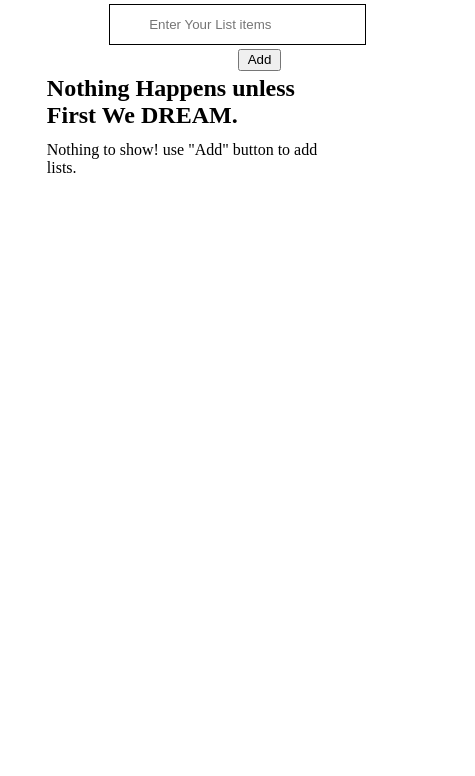
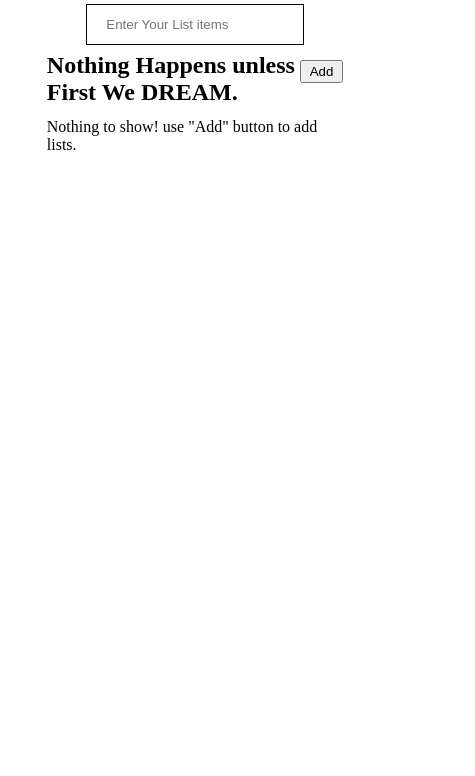
Before and after one commit to ZarinTasnimTwinkle/Dream-list, a plain HTML site: page index.html in a window 390 px wide. Shown: the part 68-844 px from the top of the page, 475 px wide, since content can reach past the window. Drawn offline with Linux system fonts and the light colour scheme.

Commit message:
Update style.css
made this website responsive for all kind of device

```diff
--- a/style.css
+++ b/style.css
@@ -2,8 +2,219 @@
   margin: 0;
   padding: 0;
 }
+@media (max-width: 1341px) {
+  input {
+    margin: 1% 0 1% 27%;
+    border: 1px solid black;
+    padding: 3% 10%;
+  }
+}
+@media (max-width: 1268px) {
+  input {
+    margin: 1% 0 1% 26%;
+    border: 1px solid black;
+    padding: 3% 10%;
+  }
+}
+@media (max-width: 1175px) {
+  input {
+    margin: 1% 0 1% 25%;
+    border: 1px solid black;
+    padding: 3% 10%;
+  }
+}
+@media (max-width: 1111px) {
+  input {
+    margin: 1% 0 1% 24%;
+    border: 1px solid black;
+    padding: 3% 10%;
+  }
+}
+@media (max-width: 1052px) {
+  input {
+    margin: 1% 0 1% 23%;
+    border: 1px solid black;
+    padding: 3% 10%;
+  }
+}
+@media (max-width: 998px) {
+  input {
+    margin: 1% 0 1% 22%;
+    border: 1px solid black;
+    padding: 3% 10%;
+  }
+}
+@media (max-width: 949px) {
+  input {
+    margin: 1% 0 1% 21%;
+    border: 1px solid black;
+    padding: 3% 10%;
+  }
+}
+@media (max-width: 906px) {
+  input {
+    margin: 1% 0 1% 20%;
+    border: 1px solid black;
+    padding: 3% 10%;
+  }
+}
+@media (max-width: 868px) {
+  #add {
+    padding: 0.5% 2%;
+    margin-right: 32%;
+    margin-top: 3%;
+    float: right;
+  }
+}
+@media (max-width: 832px) {
+  #add {
+    padding: 0.5% 2%;
+    margin-right: 31%;
+    margin-top: 3%;
+    float: right;
+  }
+}
+@media (max-width: 798px) {
+  #add {
+    padding: 0.5% 2%;
+    margin-right: 30%;
+    margin-top: 3%;
+    float: right;
+  }
+}
+@media (max-width: 765px) {
+  #add {
+    padding: 0.5% 2%;
+    margin-right: 29%;
+    margin-top: 3%;
+    float: right;
+  }
+}
+@media (max-width: 737px) {
+  #add {
+    padding: 0.5% 2%;
+    margin-right: 28%;
+    margin-top: 3%;
+    float: right;
+  }
+}
+@media (max-width: 710px) {
+  #add {
+    padding: 0.5% 2%;
+    margin-right: 27%;
+    margin-top: 3%;
+    float: right;
+  }
+}
+@media (max-width: 686px) {
+  #add {
+    padding: 0.5% 2%;
+    margin-right: 23%;
+    margin-top: 3%;
+    float: right;
+  }
+}
+@media (max-width: 607px) {
+  #add {
+    padding: 0.5% 2%;
+    margin-right: 18%;
+    margin-top: 3%;
+    float: right;
+  }
+}
+@media (max-width: 525px) {
+  #add {
+    padding: 0.5% 2%;
+    margin-right: 14%;
+    margin-top: 3%;
+    float: right;
+  }
+}
+@media (max-width: 500px) {
+  input {
+    margin: 1% 0 1% 22%;
+    border: 1px solid black;
+    padding: 3% 10%;
+  }
+  #add {
+    padding: 0.5% 2%;
+    margin-right: 12%;
+    margin-top: 3%;
+    float: right;
+  }
+}
+@media (max-width: 414px) {
+  input {
+    margin: 1% 0 1% 22%;
+    border: 1px solid black;
+    padding: 3% 5%;
+  }
+  #add {
+    padding: 0.5% 2%;
+    margin-right: 12%;
+    margin-top: 3%;
+    float: right;
+  }
+}
+@media (max-width: 375px) {
+  input {
+    margin: 1% 0 1% 20%;
+    border: 1px solid black;
+    padding: 4% 1%;
+  }
+  #add {
+    padding: 0.5% 2%;
+    margin-right: 18%;
+    margin-top: 3%;
+    float: right;
+  }
+  h2 {
+    margin: 1% 8%;
+  }
+  div {
+    margin: 3% 8%;
+  }
+}
+@media (max-width: 360px) {
+  input {
+    margin: 1% 0 1% 20%;
+    border: 1px solid black;
+    padding: 4% 1%;
+  }
+  #add {
+    padding: 0.5% 2%;
+    margin-right: 15%;
+    margin-top: 3%;
+    float: right;
+  }
+  h2 {
+    margin: 1% 5%;
+  }
+  div {
+    margin: 3% 5%;
+  }
+}
+@media (max-width: 320px) {
+  input {
+    margin: 1% 0 1% 18%;
+    border: 1px solid black;
+    padding: 4% 1%;
+  }
+  #add {
+    padding: 0.5% 2%;
+    margin-right: 12%;
+    margin-top: 3%;
+    float: right;
+  }
+  h2 {
+    margin: 1% 10%;
+  }
+  div {
+    margin: 3% 10%;
+  }
+}
 header {
-/*   margin: 40px 280px 25px;
+  /* margin: 40px 280px 25px;
   padding: 5px 0; */
   margin: 2%;
   padding: 1% 0;
@@ -11,28 +222,35 @@ header {
   text-align: center;
   border: 4px double rgb(27, 0, 0);
 }
+@media (min-width: 1342px) {
   input {
-/*   margin-left: 370px; */
-  margin: 1% 28%;
+    /* margin-left: 370px; */
+    /* padding: 40px 180px; */
+    margin: 1% 0 1% 28%;
     border: 1px solid black;
-/*   padding: 40px 180px; */
     padding: 3% 10%;
   }
+}
+@media (min-width: 869px) {
   #add {
-/*   padding: 5px 20px;
-  margin-left: 820px;
-  top: 186px;
-  position: absolute; */
     padding: 0.5% 2%;
-  margin-left: 61%;
+    margin-right: 33%;
+    margin-top: 3%;
+    float: right;
+    /* position: absolute; */
   }
+}
+@media (min-width: 376px) {
   h2 {
-/*   margin-left: 120px; */
+    /* margin-left: 120px; */
     margin: 1% 12%;
   }
+}
+@media (min-width: 376px) {
   div {
-/*   margin: 30px 120px 15px; */
+    /* margin: 30px 120px 15px; */
     margin: 3% 12%;
+  }
 }
 big {
   font-size: 1.7rem;
```
Lines whose indentation alone changed are shown as unchanged.
